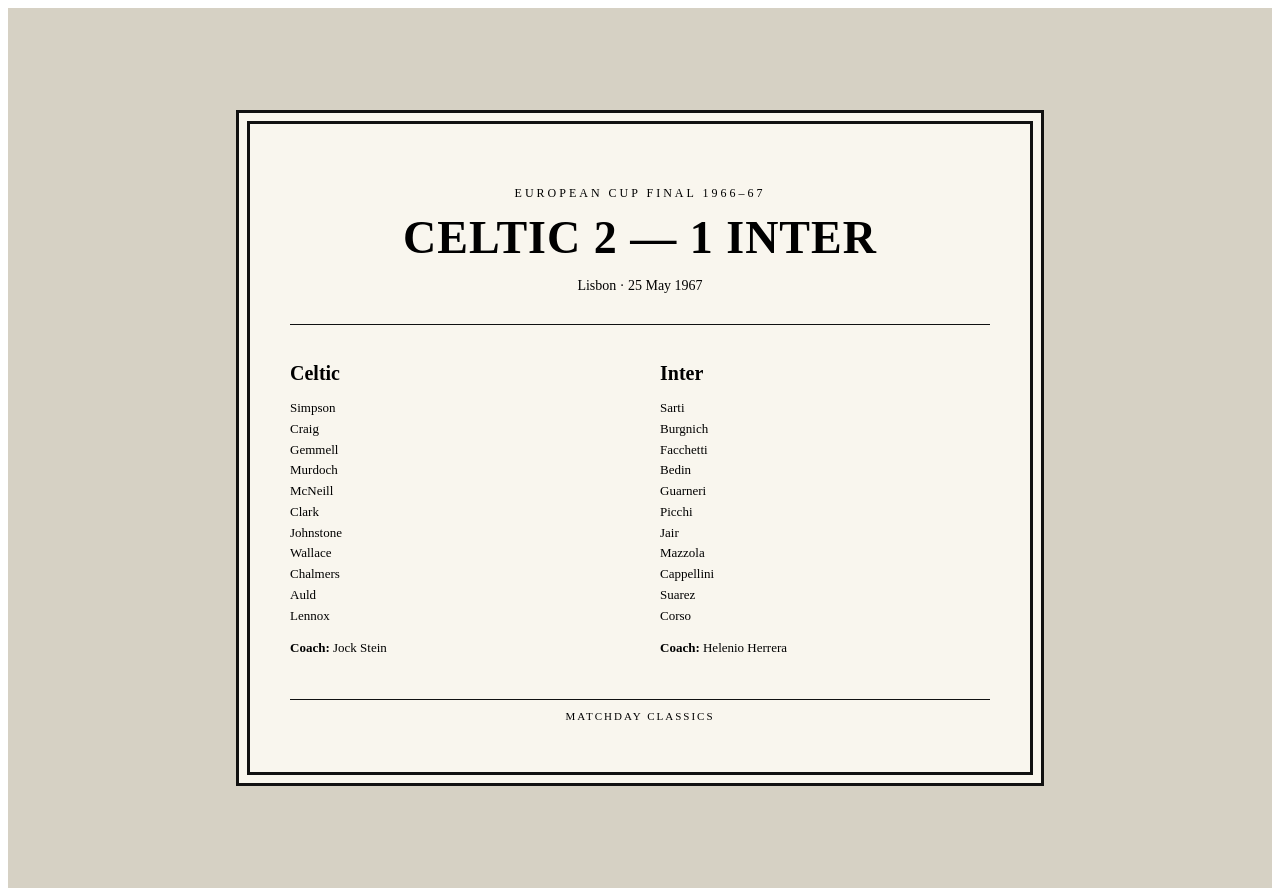
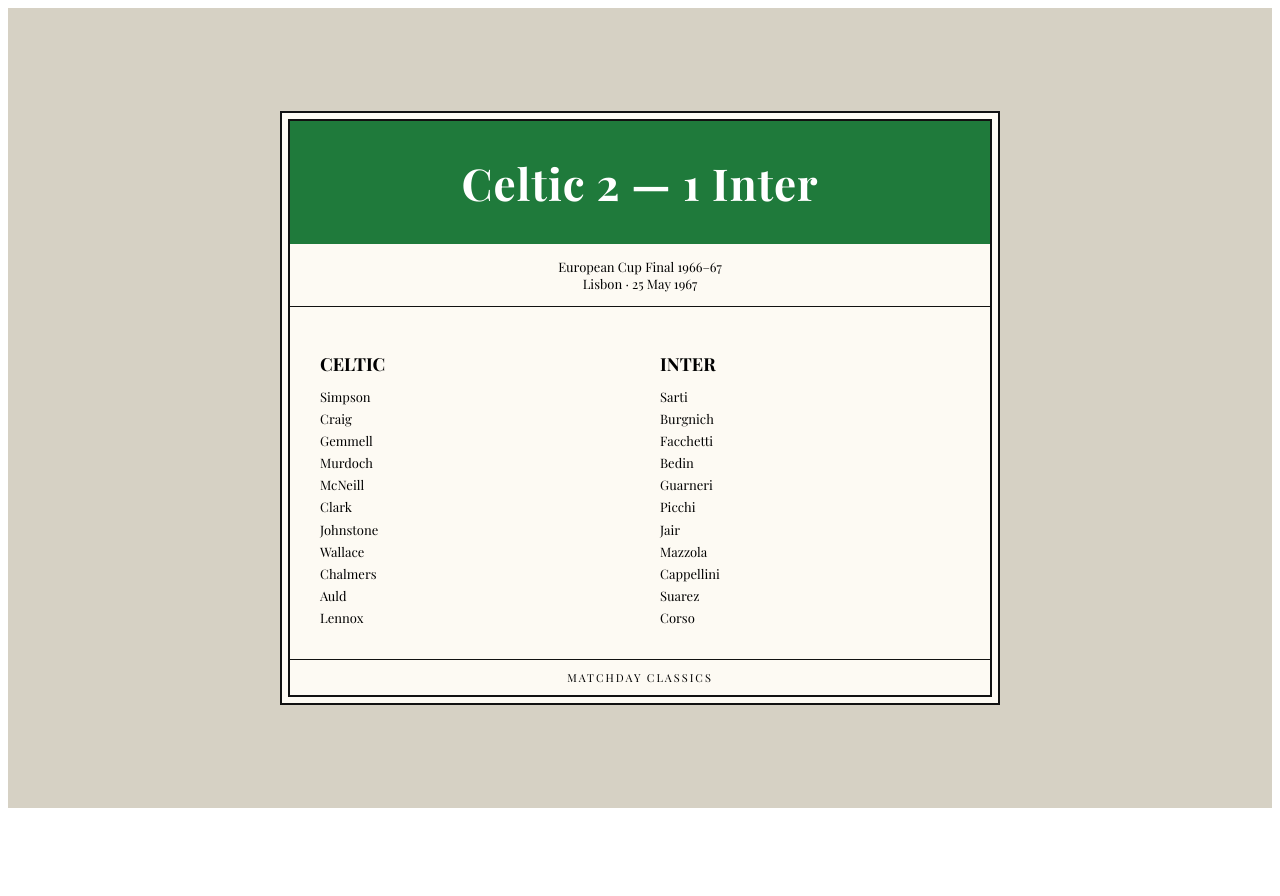
Before and after one commit to fiumara-4/matchday-classics, a Next.js app: page / in a window 1280 px wide. After the commit the page ends 816 px from the top, so only its background shows below. Built offline with nearby package versions, Linux system fonts and the light colour scheme.

Commit message:
Update page.tsx

```diff
--- a/app/page.tsx
+++ b/app/page.tsx
@@ -1,135 +1,69 @@
+import styles from './poster.module.css';
+
 export default function Home() {
+
+  const match = {
+    home: "Celtic",
+    away: "Inter",
+    score: "2 — 1",
+    competition: "European Cup Final 1966–67",
+    stadium: "Lisbon · 25 May 1967",
+    color: "#1f7a3b"
+  };
+
   return (
     <main style={{
       background: "#d6d1c4",
       minHeight: "100vh",
       display: "flex",
       justifyContent: "center",
-      alignItems: "center",
-      padding: "40px",
-      fontFamily: "'Times New Roman', serif"
+      alignItems: "center"
     }}>
-      <div style={{
-        width: "700px",
-        background: "#f9f6ee",
-        padding: "50px 40px",
-        border: "3px solid #111",
-        boxShadow: "0 0 0 8px #f9f6ee, 0 0 0 11px #111"
-      }}>
 
-        {/* HEADER */}
-        <div style={{ textAlign: "center", marginBottom: "30px" }}>
-          <p style={{
-            letterSpacing: "3px",
-            fontSize: "12px",
-            marginBottom: "10px"
-          }}>
-            EUROPEAN CUP FINAL 1966–67
-          </p>
+      <div className={styles.poster}>
 
-          <h1 style={{
-            fontSize: "46px",
-            margin: "10px 0",
-            letterSpacing: "1px"
-          }}>
-            CELTIC 2 — 1 INTER
+        <div
+          className={styles.header}
+          style={{ background: match.color }}
+        >
+          <h1 className={styles.score}>
+            {match.home} {match.score} {match.away}
           </h1>
-
-          <p style={{ fontSize: "14px" }}>
-            Lisbon · 25 May 1967
-          </p>
         </div>
 
-        {/* LINE */}
-        <div style={{
-          borderTop: "1px solid #111",
-          margin: "20px 0"
-        }} />
+        <div className={styles.subheader}>
+          <div>{match.competition}</div>
+          <div>{match.stadium}</div>
+        </div>
 
-        {/* CONTENT */}
-        <div style={{
-          display: "flex",
-          justifyContent: "space-between",
-          gap: "40px"
-        }}>
+        <div className={styles.content}>
 
-          {/* TEAM 1 */}
-          <div style={{ width: "50%" }}>
-            <h2 style={{
-              fontSize: "20px",
-              marginBottom: "10px"
-            }}>
-              Celtic
-            </h2>
-
-            <p style={{
-              fontSize: "13px",
-              lineHeight: "1.6"
-            }}>
-              Simpson<br/>
-              Craig<br/>
-              Gemmell<br/>
-              Murdoch<br/>
-              McNeill<br/>
-              Clark<br/>
-              Johnstone<br/>
-              Wallace<br/>
-              Chalmers<br/>
-              Auld<br/>
-              Lennox
-            </p>
-
-            <p style={{ marginTop: "10px", fontSize: "13px" }}>
-              <strong>Coach:</strong> Jock Stein
-            </p>
+          <div className={styles.team}>
+            <h2>{match.home}</h2>
+            <div className={styles.players}>
+              Simpson<br/>Craig<br/>Gemmell<br/>Murdoch<br/>
+              McNeill<br/>Clark<br/>Johnstone<br/>
+              Wallace<br/>Chalmers<br/>Auld<br/>Lennox
+            </div>
           </div>
 
-          {/* TEAM 2 */}
-          <div style={{ width: "50%" }}>
-            <h2 style={{
-              fontSize: "20px",
-              marginBottom: "10px"
-            }}>
-              Inter
-            </h2>
-
-            <p style={{
-              fontSize: "13px",
-              lineHeight: "1.6"
-            }}>
-              Sarti<br/>
-              Burgnich<br/>
-              Facchetti<br/>
-              Bedin<br/>
-              Guarneri<br/>
-              Picchi<br/>
-              Jair<br/>
-              Mazzola<br/>
-              Cappellini<br/>
-              Suarez<br/>
-              Corso
-            </p>
-
-            <p style={{ marginTop: "10px", fontSize: "13px" }}>
-              <strong>Coach:</strong> Helenio Herrera
-            </p>
+          <div className={styles.team}>
+            <h2>{match.away}</h2>
+            <div className={styles.players}>
+              Sarti<br/>Burgnich<br/>Facchetti<br/>Bedin<br/>
+              Guarneri<br/>Picchi<br/>Jair<br/>
+              Mazzola<br/>Cappellini<br/>Suarez<br/>Corso
+            </div>
           </div>
 
         </div>
 
-        {/* FOOTER */}
-        <div style={{
-          borderTop: "1px solid #111",
-          marginTop: "30px",
-          paddingTop: "10px",
-          textAlign: "center",
-          fontSize: "11px",
-          letterSpacing: "2px"
-        }}>
+        <div className={styles.footer}>
           MATCHDAY CLASSICS
         </div>
 
       </div>
+
     </main>
   );
 }
```
